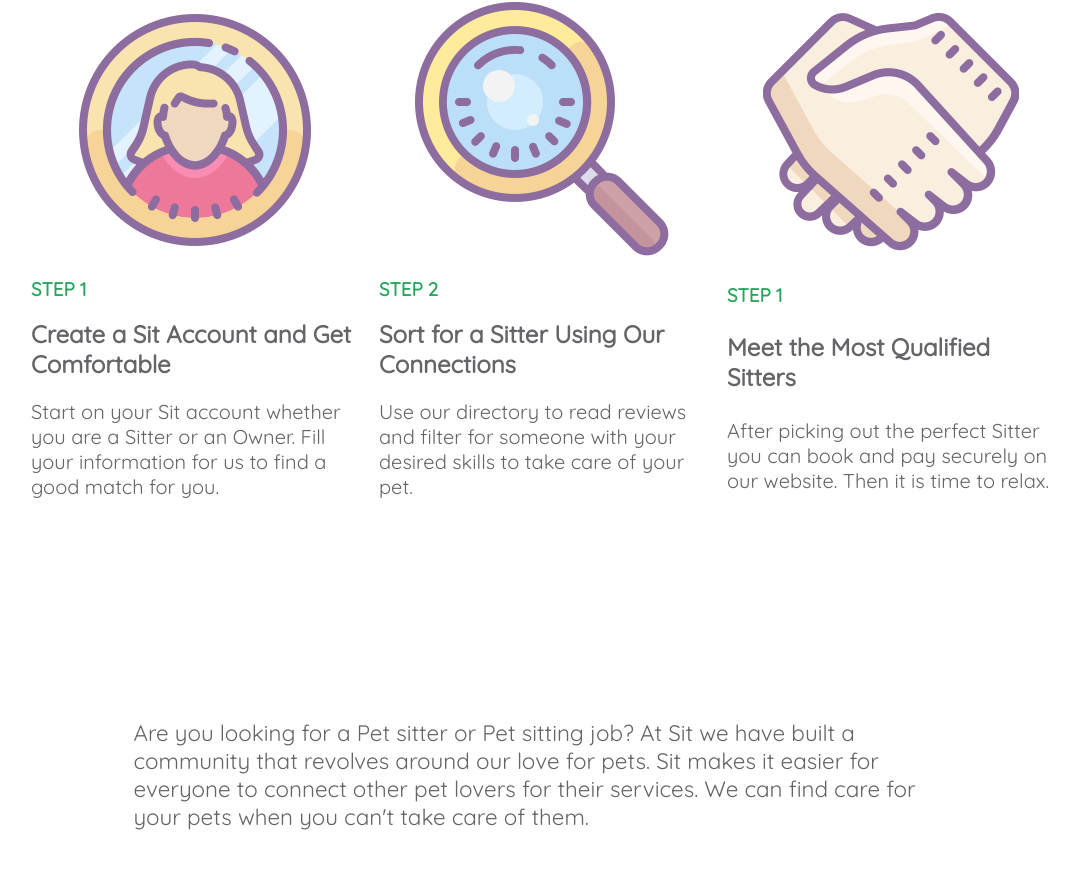
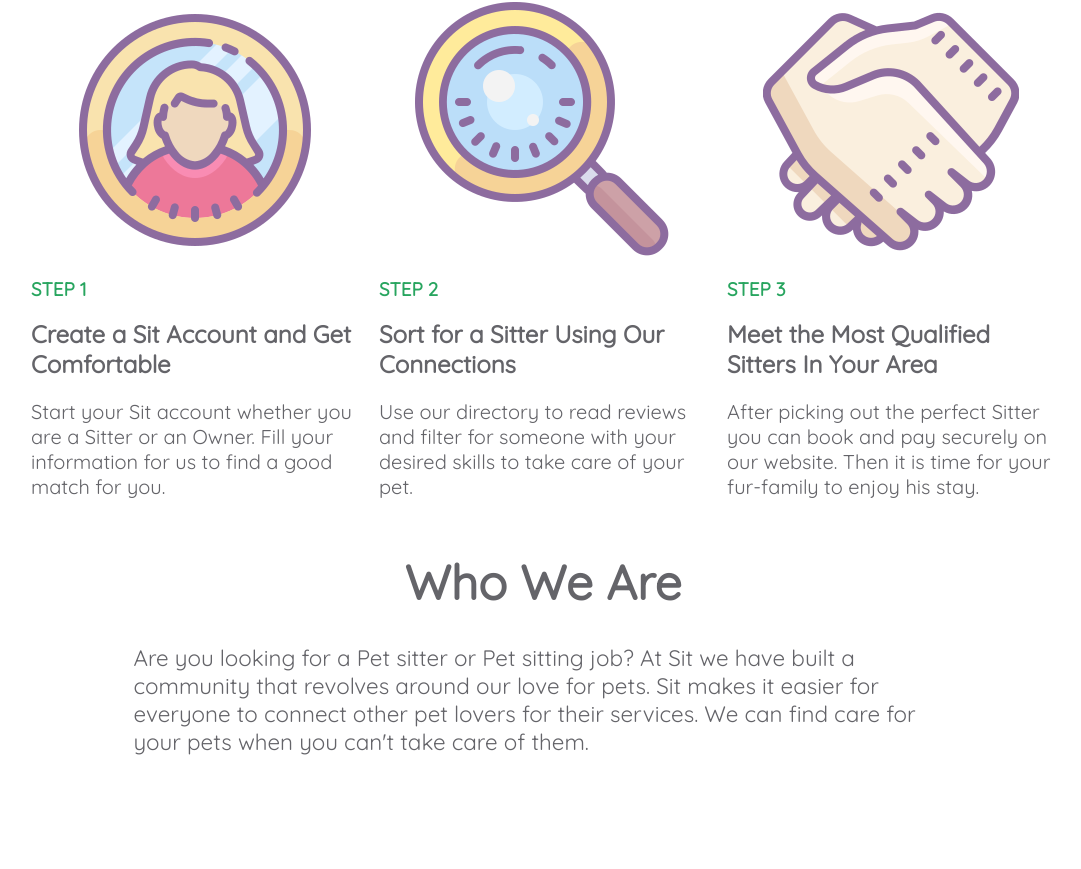
Before and after one commit to Xapollon430/Sit-FrontEnd-Legacy-Migrated, a React app: page / in a window 1280 px wide. Shown: the part 1018-1887 px from the top of the page, without its empty margins (97-1178 px from the left). After the commit the page ends 1784 px from the top, so only its background shows below. Built offline with nearby package versions, Linux system fonts and the light colour scheme.

Commit message:
work on the landing page

```diff
--- a/src/Components/Landing/Information/Information.js
+++ b/src/Components/Landing/Information/Information.js
@@ -26,7 +26,7 @@ const Information = React.memo(() => {
                         Create a Sit Account and Get Comfortable
                     </StepTitle>
                     <StepParagraph>
-                        Start on your Sit account whether you are a Sitter or an
+                        Start your Sit account whether you are a Sitter or an
                         Owner. Fill your information for us to find a good match
                         for you.
                     </StepParagraph>
@@ -44,14 +44,19 @@ const Information = React.memo(() => {
                 </Step>
                 <Step>
                     <StepImage src={handshake} />
-                    <StepNumber>STEP 1</StepNumber>
-                    <StepTitle>Meet the Most Qualified Sitters </StepTitle>
+                    <StepNumber>STEP 3</StepNumber>
+                    <StepTitle>
+                        Meet the Most Qualified Sitters In Your Area
+                    </StepTitle>
                     <StepParagraph>
                         After picking out the perfect Sitter you can book and
-                        pay securely on our website. Then it is time to relax.
+                        pay securely on our website. Then it is time for your
+                        fur-family to enjoy his stay.
                     </StepParagraph>
                 </Step>
             </StepWrapper>
+
+            <Title>Who We Are</Title>
 
             <InformationParagraph>
                 Are you looking for a Pet sitter or Pet sitting job? At Sit we
--- a/src/Components/Landing/Information/InformationCss.js
+++ b/src/Components/Landing/Information/InformationCss.js
@@ -15,7 +15,7 @@ export const Title = styled.h1`
 export const InformationParagraph = styled.p`
     font-size: 1.4rem;
     color: rgb(100, 100, 105);
-    margin: 200px auto;
+    margin: 10px auto;
     width: 80%;
     @media (max-width: 700px) {
         font-size: 1.3rem;
@@ -28,10 +28,16 @@ export const StepWrapper = styled.div`
     margin-top: 80px;
     grid-template-columns: 1fr 1fr 1fr;
     justify-items: center;
+    @media (max-width: 950px) {
+        grid-template-columns: 1fr;
+    }
 `;
 
 export const Step = styled.div`
     display: grid;
+    @media (max-width: 950px) {
+        justify-items: center;
+    }
 `;
 
 export const StepNumber = styled.h3`
@@ -45,9 +51,15 @@ export const StepImage = styled.img`
 export const StepTitle = styled.h2`
     margin: 0px;
     color: rgb(100, 100, 105);
+    @media (max-width: 950px) {
+        width: 300px;
+    }
 `;
 
 export const StepParagraph = styled.p`
     color: rgb(100, 100, 105);
     font-size: 20px;
+    @media (max-width: 950px) {
+        width: 300px;
+    }
 `;
```
